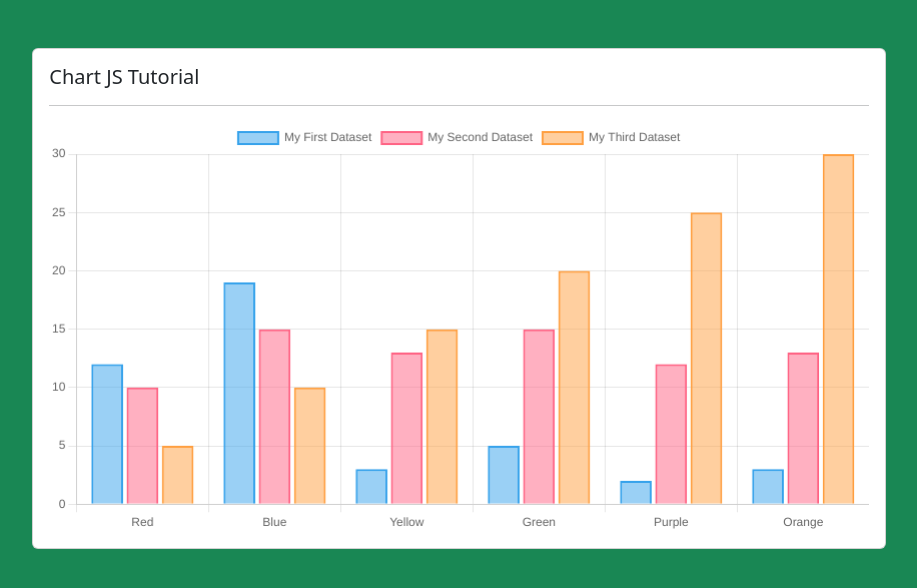
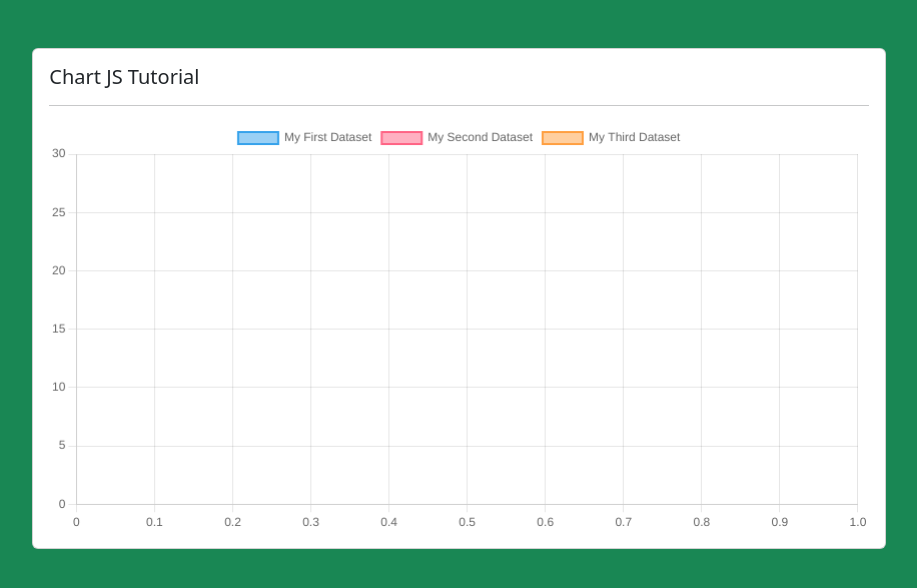
Before and after one commit to Satyum-Singh/Chart-JS, a website: page index.html in a window 1280 px wide. Shown: the whole page, without its empty margins (181-1098 px from the left). Drawn offline with nearby package versions, Linux system fonts and the light colour scheme.

Commit message:
changes made in package.json

```diff
--- a/index.html
+++ b/index.html
@@ -22,7 +22,7 @@
     const ctx = document.getElementById('myChart');
 
     const chart = new Chart(ctx, {
-        type: 'bar',
+        type: 'scatter',
         data: {
         labels: ['Red', 'Blue', 'Yellow', 'Green', 'Purple', 'Orange'],
         datasets: [
```
Also changed, not shown: package.json (+11 -0 lines).
